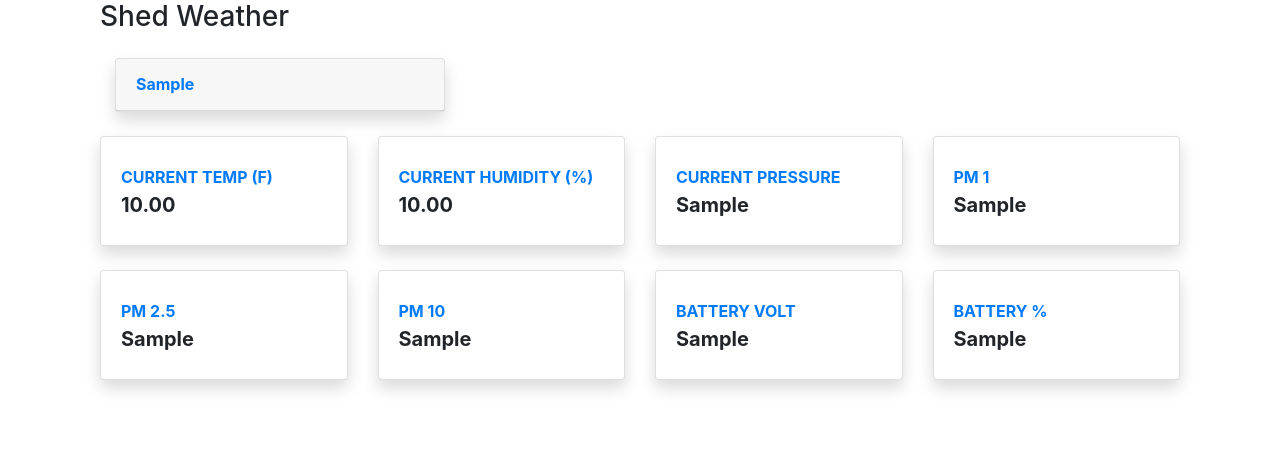
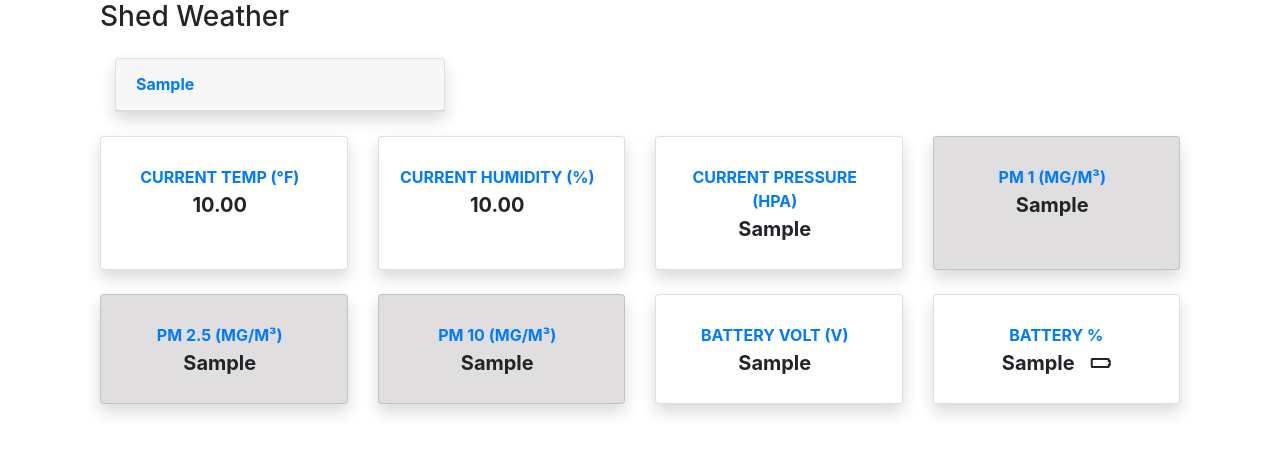
Before and after one commit to bpawlin1/AirQuality, a Django app: template outdoorAir/templates/index.html in a window 1280 px wide. Shown: the part 56-510 px from the top of the page. Run offline with Django 3.2, Linux system fonts and the light colour scheme; the template is opened without the code that fills it: most values are stand-ins (such as "Sample title", 1, 10 or a date in 2020); some libraries are stand-ins or nearby versions.

Commit message:
Added js/css

```diff
--- /dev/null
+++ b/outdoorAir/static/css/color.css
@@ -0,0 +1,24 @@
+.Good {
+    background-color: #5b9f49;
+}
+.Moderate {
+    background-color: #ffb92f;
+}
+.Unhealthy_for_Sensitive_Groups {
+    background-color: #f83;
+}
+.Unhealthy {
+    background-color: #d5202a;
+}
+.Very_Unhealthy {
+    background-color: #802674;
+}
+.Hazardous {
+    background-color: #990008;
+}
+.Vey_Hazardous {
+    background-color: #d307fc;
+}
+.Invalid {
+    background-color: #e0dede;
+}
--- /dev/null
+++ b/outdoorAir/static/js/battery.js
@@ -0,0 +1,15 @@
+$(document).ready(function() {
+  var batteryPercentage = parseInt($("#battery-percentage").text());
+
+  if (batteryPercentage >= 90) {
+    $("#battery-icon").html('<i class="fas fa-battery-full"></i>');
+  } else if (batteryPercentage >= 60) {
+    $("#battery-icon").html('<i class="fas fa-battery-three-quarters"></i>');
+  } else if (batteryPercentage >= 30) {
+    $("#battery-icon").html('<i class="fas fa-battery-half"></i>');
+  } else if (batteryPercentage >= 10) {
+    $("#battery-icon").html('<i class="fas fa-battery-quarter"></i>');
+  } else {
+    $("#battery-icon").html('<i class="fas fa-battery-empty"></i>');
+  }
+});
--- /dev/null
+++ b/outdoorAir/static/js/color.js
@@ -0,0 +1,39 @@
+$(document).ready(function() {
+    // Retrieve the PM value
+    var pm1Value = parseFloat($("#pm1-value").text());
+    var pm25Value = parseFloat($("#pm25-value").text());
+    var pm10Value = parseFloat($("#pm10-value").text());
+    // Add color coding based on the PM  values
+    if ((0.0 <= pm1Value && pm1Value <= 12.0) || (0.0 <= pm25Value && pm25Value <= 12.0) || (0.0 <= pm10Value && pm10Value <= 12.0))  {
+        $("#pm-card, #pm-card25, #pm-card10").addClass("Good");
+    } else if ((12.1<= pm1Value && pm1Value <= 35.4) || (12.1 <= pm25Value && pm25Value <= 35.4) || (12.1 <= pm10Value && pm10Value <= 35.4)) {
+        $("#pm-card, #pm-card25, #pm-card10").addClass("Moderate");
+    } else if ((35.5 <= pm1Value && pm1Value <= 55.4) || (35.5 <= pm25Value && pm25Value <= 55.4) || (35.5 <= pm10Value && pm10Value <= 55.4)) {
+        $("#pm-card, #pm-card25, #pm-card10").addClass("Unhealthy_for_Sensitive_Groups");
+    } else if ((55.5 <= pm1Value && pm1Value <= 150.4) || (55.5 <= pm25Value && pm25Value <= 150.4)  || (55.5 <= pm10Value && pm10Value <= 150.4) ) {
+        $("#pm-card, #pm-card25, #pm-card10").addClass("Unhealthy");
+    } else if ((150.5 <= pm1Value && pm1Value <= 250.4) || (150.5 <= pm25Value && pm25Value <= 250.4) || (150.5 <= pm10Value && pm10Value <= 250.4)){
+        $("#pm-card, #pm-card25, #pm-card10").addClass("Very_Unhealthy");
+    } else if ((250.5 <= pm1Value && pm1Value <= 350.4) || (250.5 <= pm25Value && pm25Value <= 350.4) || (250.5 <= pm10Value && pm10Value <= 350.4)) {
+        $("#pm-card, #pm-card25, #pm-card10").addClass("Hazardous");
+    } else if ((350.5 <= pm1Value && pm1Value <= 500.4) || (350.5 <= pm25Value && pm25Value <= 500.4) || (350.5 <= pm10Value && pm10Value <= 500.4)) {
+        $("#pm-card, #pm-card25, #pm-card10").addClass("Vey_Hazardous");
+    } else {
+        $("#pm-card, #pm-card25, #pm-card10").addClass("Invalid");
+    }
+
+    var batteryPercentage = parseInt($("#battery-percentage").text());
+
+  if (batteryPercentage >= 90) {
+    $("#battery-icon").html('<i class="fas fa-battery-full"></i>');
+  } else if (batteryPercentage >= 60) {
+    $("#battery-icon").html('<i class="fas fa-battery-three-quarters"></i>');
+  } else if (batteryPercentage >= 30) {
+    $("#battery-icon").html('<i class="fas fa-battery-half"></i>');
+  } else if (batteryPercentage >= 10) {
+    $("#battery-icon").html('<i class="fas fa-battery-quarter"></i>');
+  } else {
+    $("#battery-icon").html('<i class="fas fa-battery-empty"></i>');
+  }
+
+});
--- a/outdoorAir/templates/base.html
+++ b/outdoorAir/templates/base.html
@@ -1,5 +1,6 @@
 
 <link rel="stylesheet" href="https://stackpath.bootstrapcdn.com/bootstrap/4.1.3/css/bootstrap.min.css" integrity="sha384-MCw98/SFnGE8fJT3GXwEOngsV7Zt27NXFoaoApmYm81iuXoPkFOJwJ8ERdknLPMO" crossorigin="anonymous">
+
 
 <nav class="navbar navbar-expand-lg navbar-light bg-light">
     <div class="container">
--- a/outdoorAir/templates/index.html
+++ b/outdoorAir/templates/index.html
@@ -3,7 +3,11 @@
 
 
 
+
 {% block page_content %}
+
+
+
 
 <div class="container-fluid">
     <div class="d-sm-flex align-items-center justify-content-between mb-4">
@@ -25,15 +29,15 @@
           <!-- Earnings (Monthly) Card Example -->
                         <div class="col-xl-3 col-md-6 mb-4">
                             <div class="card border-left-primary shadow h-100 py-2">
-                                <div class="card-body">
+                                <div class="card-body text-center">
                                     <div class="row no-gutters align-items-center">
                                         <div class="col mr-2">
                                             <div class="text-xs font-weight-bold text-primary text-uppercase mb-1">
-                                                Current Temp (f)</div>
+                                                Current Temp (°f)</div>
                                             <div class="h5 mb-0 font-weight-bold text-gray-800">{{ last_entry.bme_temp |floatformat:2 }}</div>
                                         </div>
                                         <div class="col-auto">
-                                            <i class="fas fa-calendar fa-2x text-gray-300"></i>
+
                                         </div>
                                     </div>
                                 </div>
@@ -42,7 +46,7 @@
                         <!-- Earnings (Monthly) Card Example -->
                         <div class="col-xl-3 col-md-6 mb-4">
                             <div class="card border-left-primary shadow h-100 py-2">
-                                <div class="card-body">
+                                <div class="card-body text-center">
                                     <div class="row no-gutters align-items-center">
                                         <div class="col mr-2">
                                             <div class="text-xs font-weight-bold text-primary text-uppercase mb-1">
@@ -50,7 +54,7 @@
                                             <div class="h5 mb-0 font-weight-bold text-gray-800">{{ last_entry.bme_humidity |floatformat:2 }}</div>
                                         </div>
                                         <div class="col-auto">
-                                            <i class="fas fa-calendar fa-2x text-gray-300"></i>
+
                                         </div>
                                     </div>
                                 </div>
@@ -58,15 +62,66 @@
                         </div>
                         <div class="col-xl-3 col-md-6 mb-4">
                             <div class="card border-left-primary shadow h-100 py-2">
-                                <div class="card-body">
+                                <div class="card-body text-center">
                                     <div class="row no-gutters align-items-center">
                                         <div class="col mr-2">
                                             <div class="text-xs font-weight-bold text-primary text-uppercase mb-1">
-                                                Current Pressure</div>
+                                                Current Pressure (hPa)</div>
                                             <div class="h5 mb-0 font-weight-bold text-gray-800">{{ last_entry.bme_pressure   }}</div>
                                         </div>
                                         <div class="col-auto">
-                                            <i class="fas fa-calendar fa-2x text-gray-300"></i>
+
+                                        </div>
+                                    </div>
+                                </div>
+                            </div>
+                        </div>
+                        <div class="col-xl-3 col-md-6 mb-4">
+                            <div id="pm-card" class="card border-left-primary shadow h-100 py-2">
+                                <div class="card-body text-center">
+                                    <div class="row no-gutters align-items-center">
+                                        <div class="col mr-2">
+                                            <div class="text-xs font-weight-bold text-primary text-uppercase mb-1">
+                                                PM 1 (µg/m³)
+                                            </div>
+                                            <div id="pm1-value" class="h5 mb-0 font-weight-bold text-gray-800">{{ last_entry.pm_1 }}</div>
+                                        </div>
+                                        <div class="col-auto">
+
+                                        </div>
+                                    </div>
+                                </div>
+                            </div>
+                        </div>
+                        <div class="col-xl-3 col-md-6 mb-4">
+                            <div id="pm-card25" class="card border-left-primary shadow h-100 py-2">
+                                <div class="card-body text-center">
+                                    <div class="row no-gutters align-items-center">
+                                        <div class="col mr-2">
+                                            <div class="text-xs font-weight-bold text-primary text-uppercase mb-1">
+                                                PM 2.5 (µg/m³)
+                                            </div>
+                                            <div id="pm25-value" class="h5 mb-0 font-weight-bold text-gray-800">{{ last_entry.pm_25 }}</div>
+                                        </div>
+                                        <div class="col-auto">
+
+                                        </div>
+                                    </div>
+                                </div>
+                            </div>
+                        </div>
+                        <div class="col-xl-3 col-md-6 mb-4">
+                            <div id="pm-card10" class="card border-left-primary shadow h-100 py-2">
+                                <div class="card-body text-center">
+                                    <div class="row no-gutters align-items-center">
+                                        <div class="col mr-2">
+                                            <div class="text-xs font-weight-bold text-primary text-uppercase mb-1">
+                                                PM 10 (µg/m³)
+                                            </div>
+                                            <div id="pm10-value" class="h5 mb-0 font-weight-bold text-gray-800">{{ last_entry.pm_10 }}</div>
+                                        </div>
+                                        <div class="col-auto">
+
                                         </div>
                                     </div>
                                 </div>
@@ -74,15 +129,15 @@
                         </div>
                         <div class="col-xl-3 col-md-6 mb-4">
                             <div class="card border-left-primary shadow h-100 py-2">
-                                <div class="card-body">
+                                <div class="card-body text-center">
                                     <div class="row no-gutters align-items-center">
                                         <div class="col mr-2">
                                             <div class="text-xs font-weight-bold text-primary text-uppercase mb-1">
-                                                PM 1</div>
-                                            <div class="h5 mb-0 font-weight-bold text-gray-800">{{ last_entry.pm_1   }}</div>
+                                                Battery Volt (V)</div>
+                                            <div class="h5 mb-0 font-weight-bold text-gray-800">{{ last_entry.batt_volt   }}</div>
                                         </div>
                                         <div class="col-auto">
-                                            <i class="fas fa-calendar fa-2x text-gray-300"></i>
+
                                         </div>
                                     </div>
                                 </div>
@@ -90,71 +145,37 @@
                         </div>
                         <div class="col-xl-3 col-md-6 mb-4">
                             <div class="card border-left-primary shadow h-100 py-2">
-                                <div class="card-body">
+                                <div class="card-body d-flex flex-column align-items-center justify-content-center">
+                                    <div class="text-xs font-weight-bold text-primary text-uppercase mb-1">
+                                        Battery %
+                                    </div>
                                     <div class="row no-gutters align-items-center">
-                                        <div class="col mr-2">
-                                            <div class="text-xs font-weight-bold text-primary text-uppercase mb-1">
-                                                PM 2.5</div>
-                                            <div class="h5 mb-0 font-weight-bold text-gray-800">{{ last_entry.pm_25   }}</div>
+                                        <div class="col-auto">
+                                            <div class="h5 mb-0 font-weight-bold text-gray-800" id="battery-percentage">
+                                                {{ last_entry.batt_perc }}
+                                            </div>
                                         </div>
-                                        <div class="col-auto">
-                                            <i class="fas fa-calendar fa-2x text-gray-300"></i>
+                                        <div class="col pl-3">
+                                            <div id="battery-icon">
+                                                <i class="fas fa-battery-empty"></i>
+                                            </div>
                                         </div>
                                     </div>
                                 </div>
                             </div>
                         </div>
-                        <div class="col-xl-3 col-md-6 mb-4">
-                            <div class="card border-left-primary shadow h-100 py-2">
-                                <div class="card-body">
-                                    <div class="row no-gutters align-items-center">
-                                        <div class="col mr-2">
-                                            <div class="text-xs font-weight-bold text-primary text-uppercase mb-1">
-                                                PM 10</div>
-                                            <div class="h5 mb-0 font-weight-bold text-gray-800">{{ last_entry.pm_10   }}</div>
-                                        </div>
-                                        <div class="col-auto">
-                                            <i class="fas fa-calendar fa-2x text-gray-300"></i>
-                                        </div>
-                                    </div>
-                                </div>
-                            </div>
-                        </div>
-                        <div class="col-xl-3 col-md-6 mb-4">
-                            <div class="card border-left-primary shadow h-100 py-2">
-                                <div class="card-body">
-                                    <div class="row no-gutters align-items-center">
-                                        <div class="col mr-2">
-                                            <div class="text-xs font-weight-bold text-primary text-uppercase mb-1">
-                                                Battery Volt</div>
-                                            <div class="h5 mb-0 font-weight-bold text-gray-800">{{ last_entry.batt_volt   }}</div>
-                                        </div>
-                                        <div class="col-auto">
-                                            <i class="fas fa-calendar fa-2x text-gray-300"></i>
-                                        </div>
-                                    </div>
-                                </div>
-                            </div>
-                        </div><div class="col-xl-3 col-md-6 mb-4">
-                            <div class="card border-left-primary shadow h-100 py-2">
-                                <div class="card-body">
-                                    <div class="row no-gutters align-items-center">
-                                        <div class="col mr-2">
-                                            <div class="text-xs font-weight-bold text-primary text-uppercase mb-1">
-                                                Battery %</div>
-                                            <div class="h5 mb-0 font-weight-bold text-gray-800">{{ last_entry.batt_perc   }}</div>
-                                        </div>
-                                        <div class="col-auto">
-                                            <i class="fas fa-calendar fa-2x text-gray-300"></i>
-                                        </div>
-                                    </div>
-                                </div>
-                            </div>
-                        </div>
+
+
 </div>
 
 
 
+<script src="https://code.jquery.com/jquery-3.6.0.min.js"></script>
+<link rel="stylesheet" href="https://cdnjs.cloudflare.com/ajax/libs/font-awesome/5.15.4/css/all.min.css" integrity="sha512-..." crossorigin="anonymous" />
+
+<link rel="stylesheet" href="{% static 'css/color.css' %}">
+<script src="{% static 'js/color.js' %}"></script>
+<script src="{% static 'js/battery.js' %}"></script>
 
 
 
```
Also changed, not shown: static/css/color.css (added, +24 -0 lines), static/js/battery.js (added, +15 -0 lines), static/js/color.js (added, +39 -0 lines).
